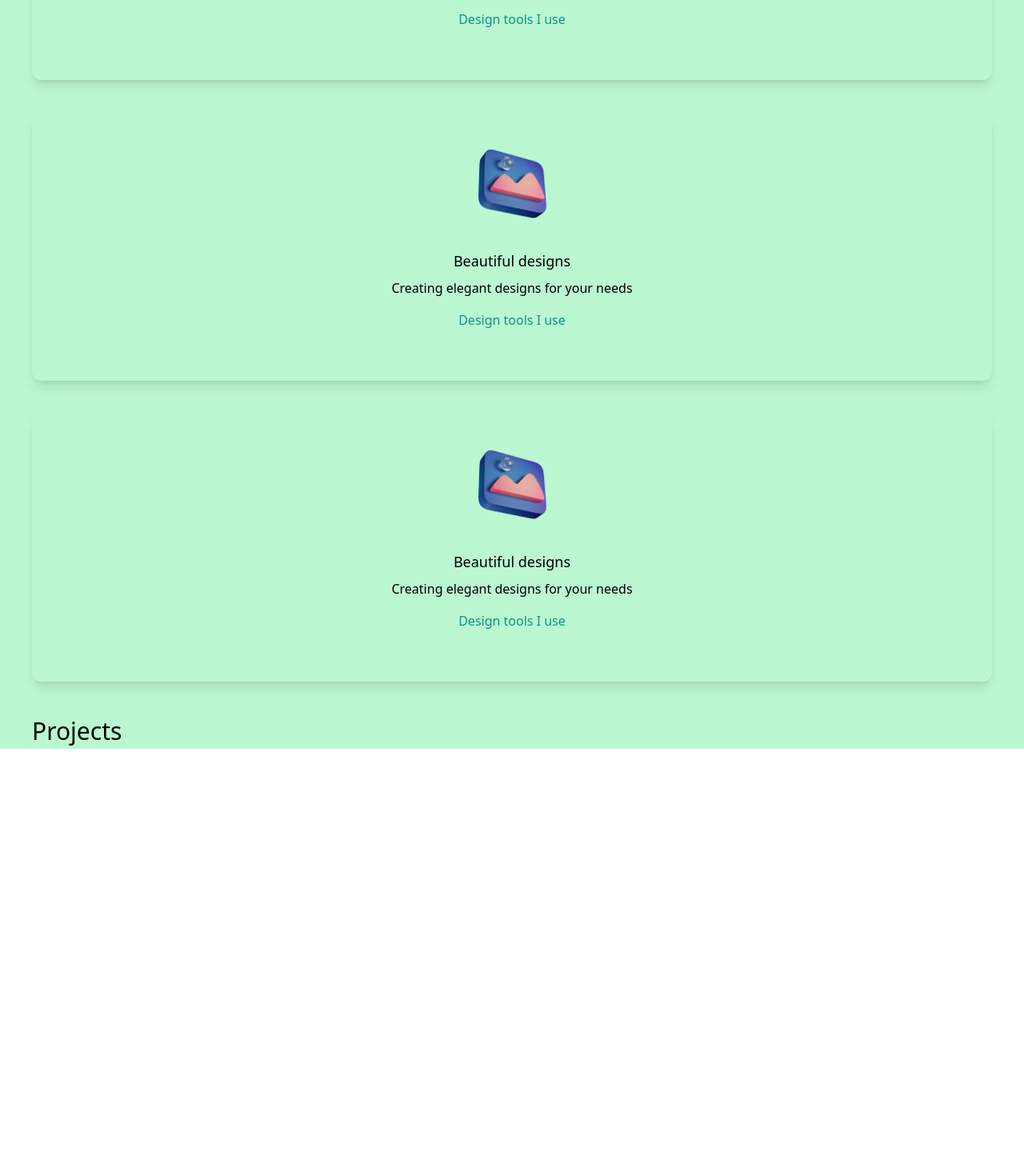
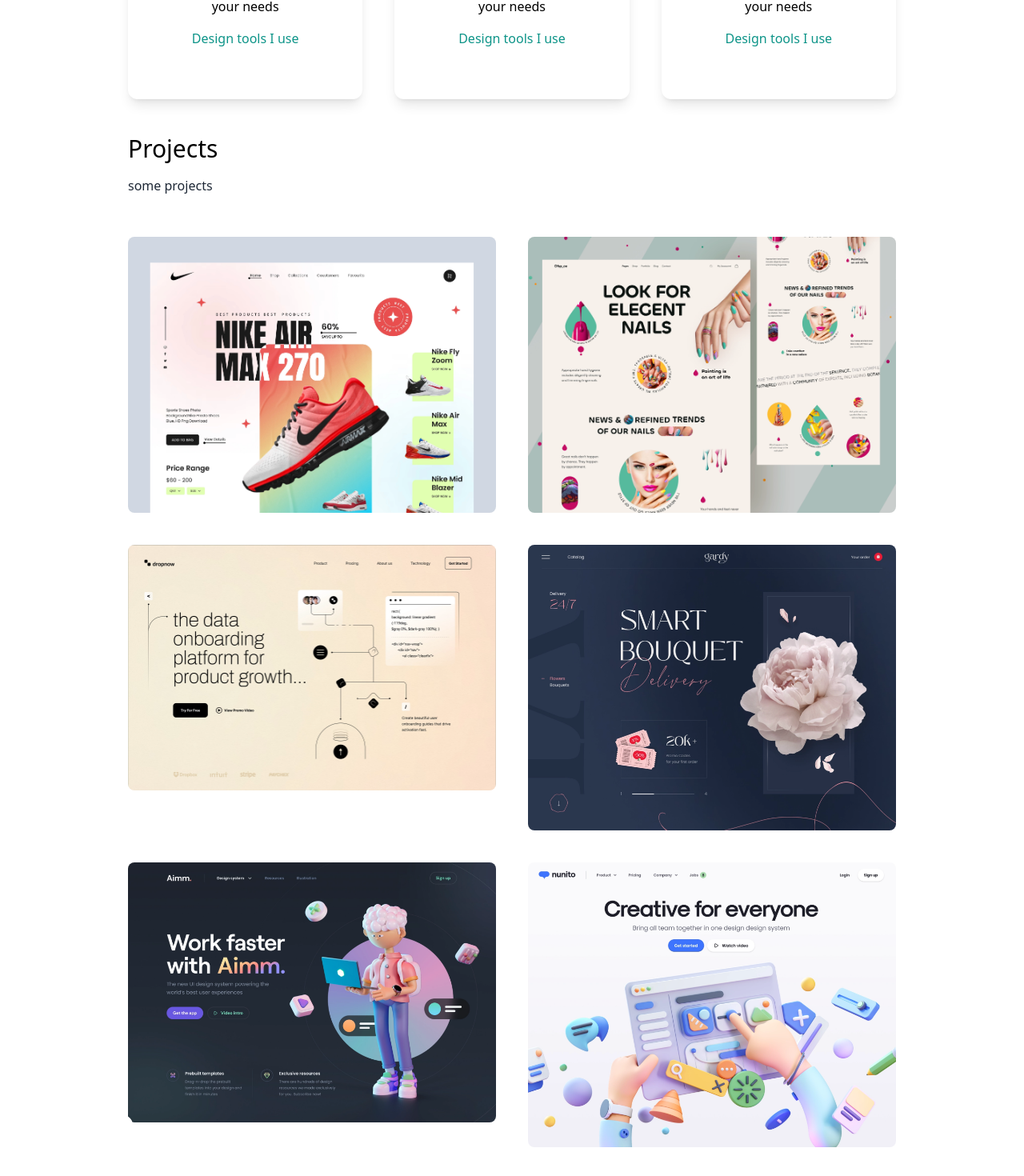
Before and after one commit to wilmr/personal-portfolio-v2, a Next.js app: page / in a window 1280 px wide. Shown: the part 1168-2638 px from the top of the page at 80% size. Before the commit the page ends 2104 px from the top, so only its background shows below. Built offline with nearby package versions, Linux system fonts and the light colour scheme.

Commit message:
added dark mode and all dummy assets

```diff
--- a/pages/index.js
+++ b/pages/index.js
@@ -3,24 +3,35 @@
 import { AiFillLinkedin, AiFillGithub } from 'react-icons/ai';
 import Image from 'next/image';
 import design from '../public/design.png';
+import web1 from '../public/web1.png';
+import web2 from '../public/web2.png';
+import web3 from '../public/web3.png';
+import web4 from '../public/web4.png';
+import web5 from '../public/web5.png';
+import web6 from '../public/web6.png';
+import { useState } from 'react';
 
 export default function Home() {
+	const [darkMode, setDarkMode] = useState(false);
 	return (
 		<>
-			<div>
+			<div className={darkMode ? 'dark' : ''}>
 				<Head>
 					<title>Wilmer Martinez Portfolio</title>
 					<meta name="description" content="Generated by create next app" />
 					<meta name="viewport" content="width=device-width, initial-scale=1" />
 					<link rel="icon" href="/favicon.ico" />
 				</Head>
-				<main className="bg-green-200 px-10">
+				<main className="bg-white px-10 md:px-20 lg:px-40 dark:bg-gray-900">
 					<section className="min-h-screen">
 						<nav className="py-10 mb-12 flex justify-between">
-							<h1 className="text-xl font-burtons">WM</h1>
+							<h1 className="text-xl font-burtons dark:text-white">WM</h1>
 							<ul className="flex items-center">
 								<li>
-									<BsFillMoonStarsFill className="cursor-pointer text-2xl" />
+									<BsFillMoonStarsFill
+										onClick={() => setDarkMode(!darkMode)}
+										className="cursor-pointer text-2xl dark:fill-white"
+									/>
 								</li>
 								<li>
 									<a
@@ -33,31 +44,35 @@
 							</ul>
 						</nav>
 						<div className="text-center p-10">
-							<h2 className="text-5xl py-2 text-teal-600 font-medium font-burtons">
+							<h2 className="text-5xl py-2 text-teal-600 font-medium font-burtons md:text-6xl">
 								Wilmer Martinez
 							</h2>
-							<h3 className="text-2xl py-2">Full Stack Web Developer</h3>
-							<p className="text-md py-5 leading-8 text-gray-800">
+							<h3 className="text-2xl py-2 md:text-3xl dark:text-white">
+								Full Stack Web Developer
+							</h3>
+							<p className="text-md py-5 leading-8 text-gray-800 md:text-xl max-w-lg mx-auto dark:text-white">
 								Lorem Ipsum is simply dummy text of the printing and typesetting
 								industry. Lorem Ipsum has been the industry's standard dummy
 								text ever since the 1500s, when an unknown printer took a galley
 								of type and scrambled it to make a type specimen book.
 							</p>
 						</div>
-						<div className="text-5xl flex justify-center gap-16 py-3 text-gray-600">
+						<div className="text-5xl flex justify-center gap-16 py-3 text-gray-600 dark:text-white">
 							<AiFillLinkedin />
 							<AiFillGithub />
 						</div>
 					</section>
 					<section>
 						<div>
-							<h3 className="text-3xl py-1">Services I offer</h3>
-							<p className="text-md py-2 leading-8 text-gray-800">
+							<h3 className="text-3xl py-1 dark:text-white">
+								Services I offer
+							</h3>
+							<p className="text-md py-2 leading-8 text-gray-800 dark:text-white">
 								since the beggingin of time
 							</p>
 						</div>
-						<div>
-							<div className="text-center  shadow-lg p-10 rounded-xl my-10">
+						<div className="lg:flex gap-10">
+							<div className="text-center  shadow-lg p-10 rounded-xl my-10 dark:bg-white">
 								<Image
 									className="mx-auto"
 									src={design}
@@ -71,7 +86,7 @@
 								<h4 className="py-4 text-teal-600">Design tools I use</h4>
 								<p className="text-gray-800 py-1"></p>
 							</div>
-							<div className="text-center  shadow-lg p-10 rounded-xl my-10">
+							<div className="text-center  shadow-lg p-10 rounded-xl my-10 dark:bg-white">
 								<Image
 									className="mx-auto"
 									src={design}
@@ -85,7 +100,7 @@
 								<h4 className="py-4 text-teal-600">Design tools I use</h4>
 								<p className="text-gray-800 py-1"></p>
 							</div>
-							<div className="text-center  shadow-lg p-10 rounded-xl my-10">
+							<div className="text-center  shadow-lg p-10 rounded-xl my-10 dark:bg-white">
 								<Image
 									className="mx-auto"
 									src={design}
@@ -103,7 +118,66 @@
 					</section>
 					<section>
 						<div>
-							<h3 className="text-3xl py-1">Projects</h3>
+							<h3 className="text-3xl py-1 dark:text-white">Projects</h3>
+							<p className="text-md py-2 leading-8 text-gray-800 dark:text-white">
+								some projects
+							</p>
+						</div>
+						<div className="flex flex-col gap-10 py-10 lg:flex-row lg:flex-wrap">
+							<div className="basis-1/3 flex-1">
+								<Image
+									src={web1}
+									className="rounded-lg object-cover"
+									width={'100%'}
+									height={'100%'}
+									layout="responsive"
+								/>
+							</div>
+							<div className="basis-1/3 flex-1">
+								<Image
+									src={web2}
+									className="rounded-lg object-cover"
+									width={'100%'}
+									height={'100%'}
+									layout="responsive"
+								/>
+							</div>
+							<div className="basis-1/3 flex-1">
+								<Image
+									src={web3}
+									className="rounded-lg object-cover"
+									width={'100%'}
+									height={'100%'}
+									layout="responsive"
+								/>
+							</div>
+							<div className="basis-1/3 flex-1">
+								<Image
+									src={web4}
+									className="rounded-lg object-cover"
+									width={'100%'}
+									height={'100%'}
+									layout="responsive"
+								/>
+							</div>
+							<div className="basis-1/3 flex-1">
+								<Image
+									src={web5}
+									className="rounded-lg object-cover"
+									width={'100%'}
+									height={'100%'}
+									layout="responsive"
+								/>
+							</div>
+							<div className="basis-1/3 flex-1">
+								<Image
+									src={web6}
+									className="rounded-lg object-cover"
+									width={'100%'}
+									height={'100%'}
+									layout="responsive"
+								/>
+							</div>
 						</div>
 					</section>
 				</main>
--- a/tailwind.config.js
+++ b/tailwind.config.js
@@ -1,5 +1,7 @@
 /** @type {import('tailwindcss').Config} */
 module.exports = {
+	darkMode: 'class',
+
 	content: [
 		'./pages/**/*.{js,ts,jsx,tsx}',
 		'./components/**/*.{js,ts,jsx,tsx}',
```
